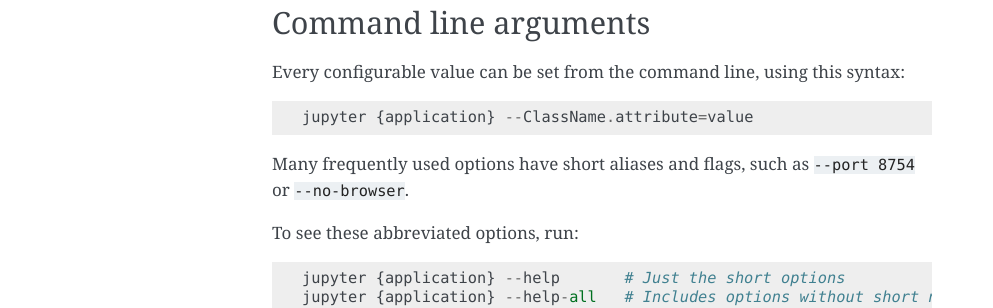
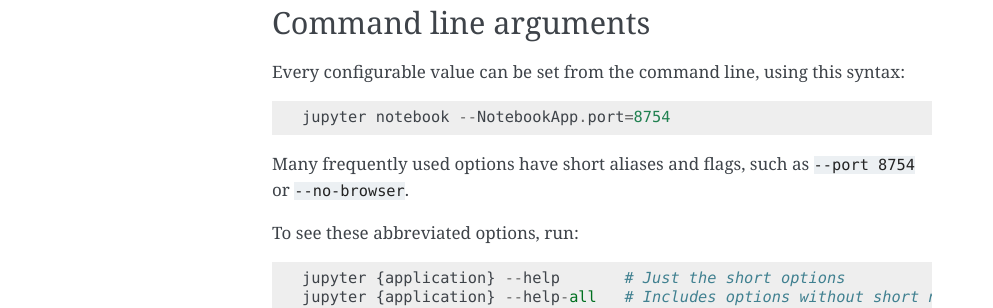
Before and after one commit to jupyter/jupyter, a Sphinx documentation site: the page built from docs/source/config.rst, in a window 1280 px wide. Shown: the part 895-1203 px from the top of the page, without its empty margins (148-1141 px from the left). Built offline with Sphinx 7.4.7, drawn with Linux system fonts in a browser that asks for light colours.

Commit message:
Use example for config syntax

```diff
--- a/docs/source/config.rst
+++ b/docs/source/config.rst
@@ -45,7 +45,7 @@
 Every configurable value can be set from the command line, using this
 syntax::
 
-    jupyter {application} --ClassName.attribute=value
+    jupyter notebook --NotebookApp.port=8754
 
 Many frequently used options have short aliases and flags, such as
 ``--port 8754`` or ``--no-browser``.
```
